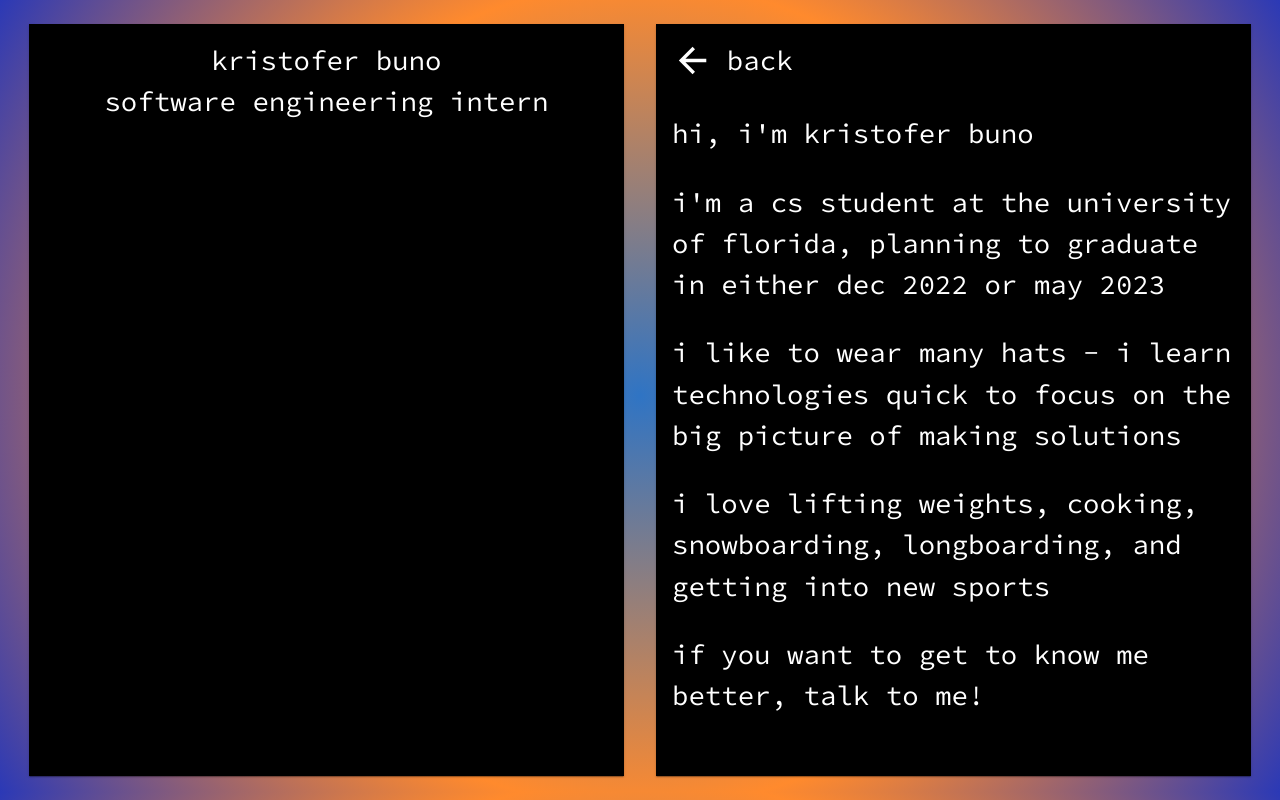
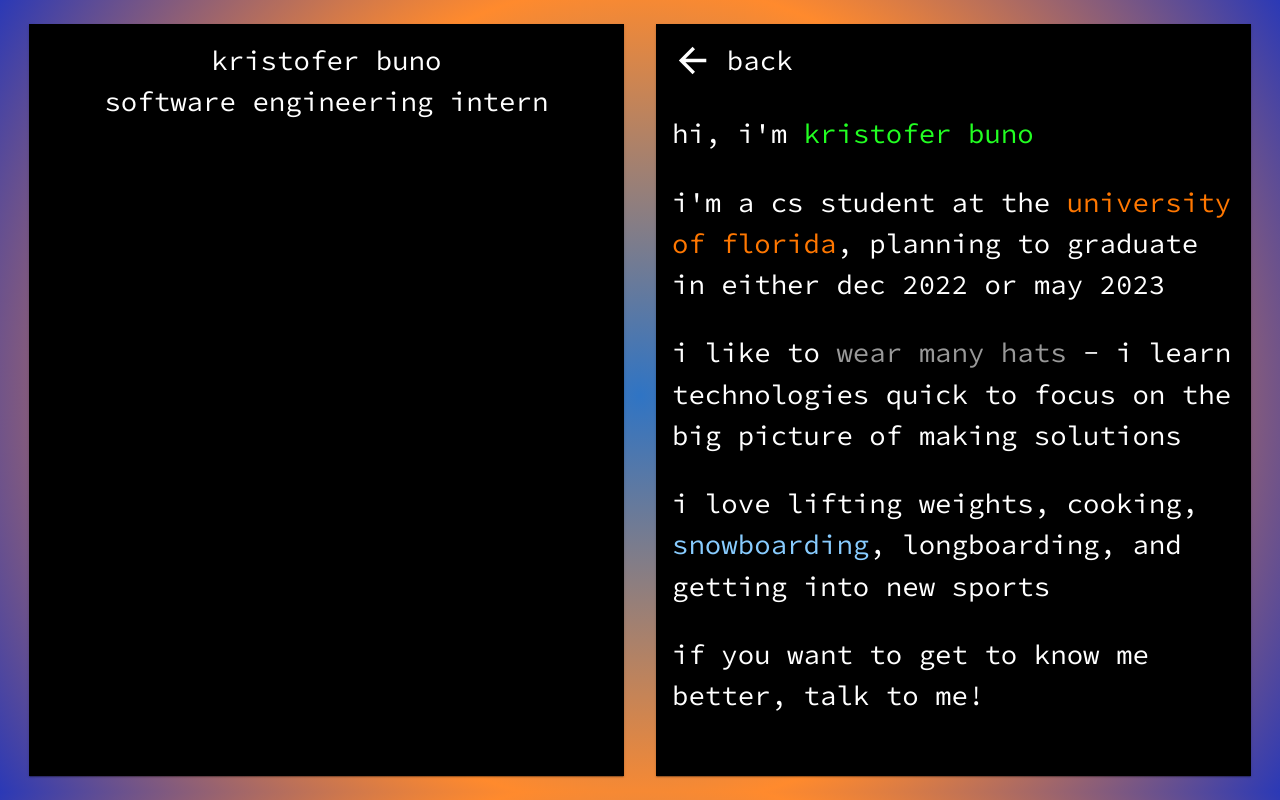
Before and after one commit to kristoferbuno/personal_website_react, a React (Create React App) app in the folder kbuno-personal-site/: page / in a window 1280 px wide. Both pictures are taken after a click on the button "about me". Built offline with nearby package versions, Linux system fonts and the light colour scheme.

Commit message:
Linkify and colorify

```diff
--- a/kbuno-personal-site/src/App.js
+++ b/kbuno-personal-site/src/App.js
@@ -1,5 +1,5 @@
 import React, { Component } from 'react';
-import { Card, Typography, CardContent, Grid, Container, CardActionArea } from '@material-ui/core';
+import { Card, Typography, CardContent, Grid, Container, CardActionArea, Link } from '@material-ui/core';
 import "@fontsource/source-code-pro"
 import { createMuiTheme, MuiThemeProvider } from '@material-ui/core/styles';
 import FaceIcon from '@material-ui/icons/Face';
@@ -108,16 +108,16 @@ class App extends Component {
         </CardActionArea>
         <CardContent id="about_me_content">
           <Typography>
-              hi, i'm kristofer buno
+              hi, i'm <p style={{color:"#22FF22", display:"inline"}}>kristofer buno</p>
           </Typography>
           <Typography>
-              i'm a cs student at the university of florida, planning to graduate in either dec 2022 or may 2023
+              i'm a cs student at the <p style={{color:"#FF7700", display:"inline"}}> university of florida</p>, planning to graduate in either dec 2022 or may 2023
           </Typography>
           <Typography>
-              i like to wear many hats - i learn technologies quick to focus on the big picture of making solutions
+              i like to <p style={{color:"#999", display:"inline"}}>wear many hats</p> - i learn technologies quick to focus on the big picture of making solutions
           </Typography>
           <Typography>
-              i love lifting weights, cooking, snowboarding, longboarding, and getting into new sports
+              i love lifting weights, cooking, <p style={{color:"#88CCFF", display:"inline"}}>snowboarding</p>, longboarding, and getting into new sports
           </Typography>
           <Typography>
               if you want to get to know me better, talk to me!
@@ -144,7 +144,13 @@ class App extends Component {
         </CardActionArea>
         <CardContent id="about_me_content">
           <Typography>
-              [0] song analyzer
+            <a target="_blank" href="https://songs.kristoferbuno.com" style={{color:"#4444FF"}}>
+                [0] song analyzer
+            </a>
+            &nbsp;
+            <a target="_blank" href="https://github.com/kristoferbuno/song-analyzer-webapp" style={{color:"#4444FF"}}>
+                [github]
+            </a>
               <Typography variant='body2' className="indented">
               $ analyzes appropriateness of a song in 4 categories
               </Typography>
@@ -156,7 +162,10 @@ class App extends Component {
               </Typography>
           </Typography>
           <Typography>
-              [1] uf ap credit calculator
+              [1] uf ap credit calculator&nbsp;
+              <a target="_blank" href="https://github.com/kristoferbuno/uf-apcreditcalculator" style={{color:"#4444FF"}}>
+                [github]
+              </a>
               <Typography variant='body2' className="indented">
               $ calculates earned uf credit from ap exams
               </Typography>
@@ -165,7 +174,10 @@ class App extends Component {
               </Typography>
           </Typography>
           <Typography>
-              [2] stayin' alive
+              [2] stayin' alive&nbsp;
+              <a target="_blank" href="https://github.com/kristoferbuno/cpr-training-model" style={{color:"#4444FF"}}>
+                [github]
+              </a>
               <Typography variant='body2' className="indented">
               $ educates users on cpr with a Unity3D VR simulation
               </Typography>
@@ -174,7 +186,10 @@ class App extends Component {
               </Typography>
           </Typography>
           <Typography>
-              [3] personal website
+              [3] personal website&nbsp;
+              <a target="_blank" href="https://github.com/kristoferbuno/personal_website_react" style={{color:"#4444FF"}}>
+                [github]
+              </a>
               <Typography variant='body2' className="indented">
               $ simple website to organize my info
               </Typography>
```
